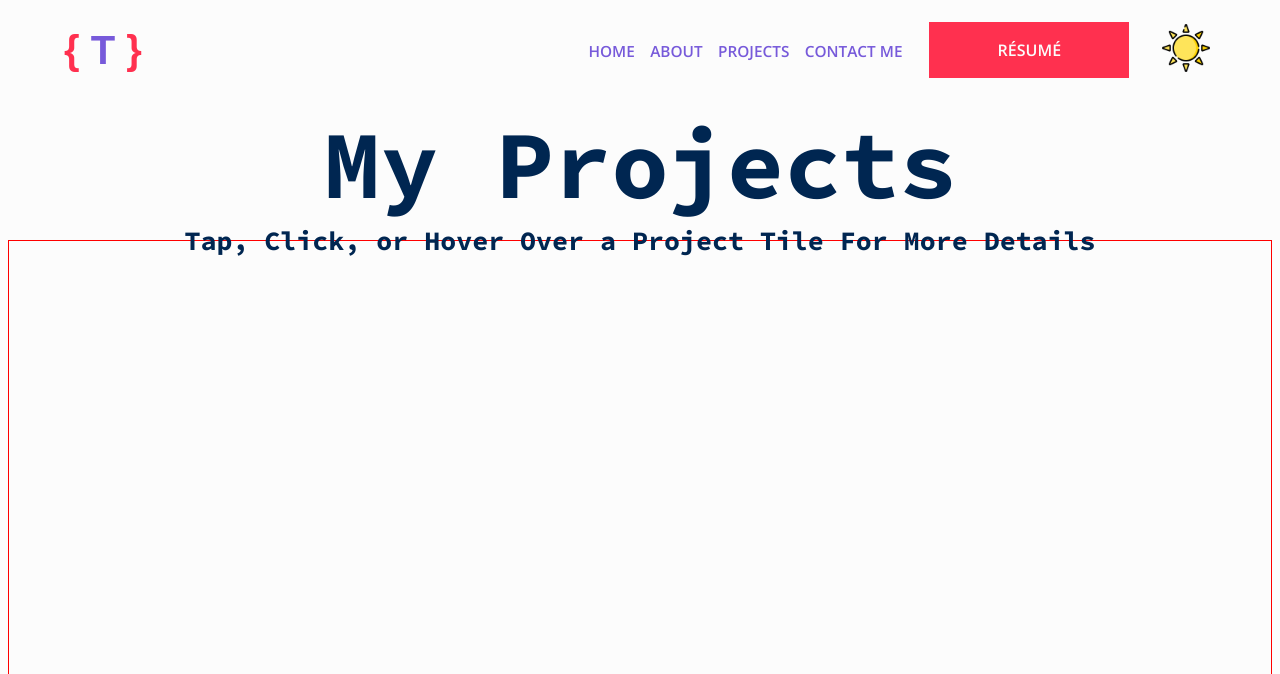
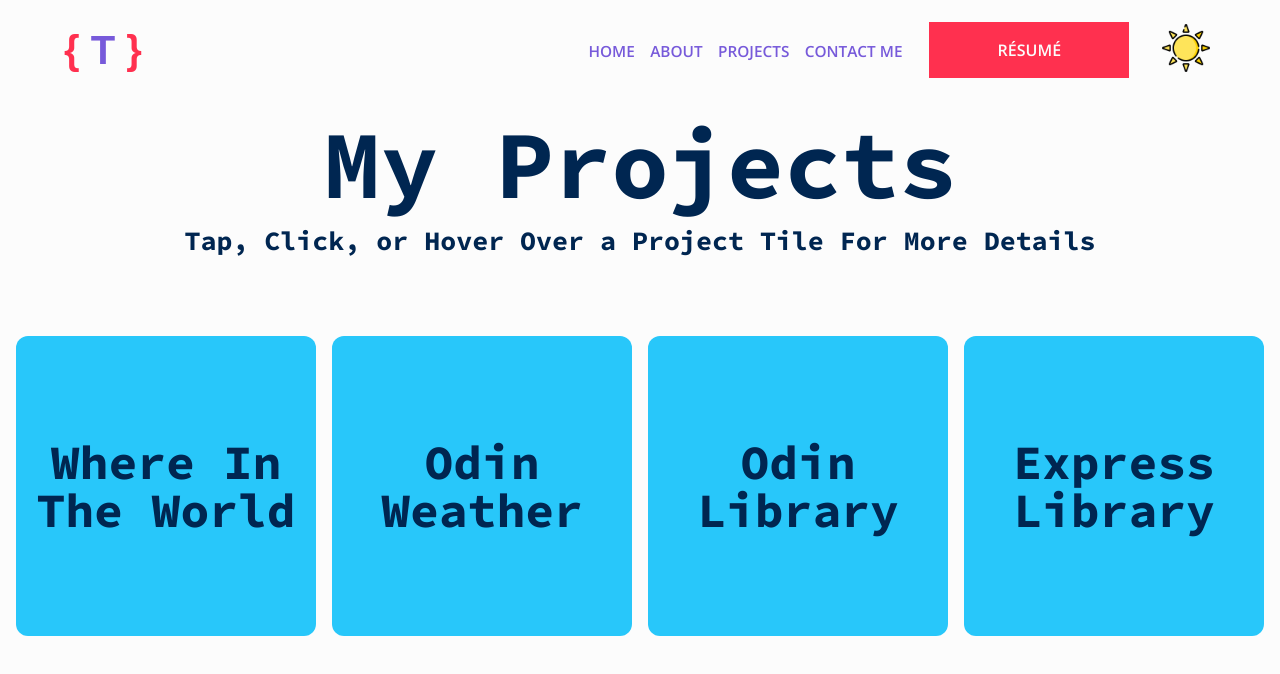
Before and after one commit to tanzeel44/portfolio, a Next.js app: page /projects in a window 1280 px wide. Shown: the top 674 px of the page. Built offline with nearby package versions, Linux system fonts and the light colour scheme.

Commit message:
card layout done

```diff
--- a/components/Projects/FlipCard.jsx
+++ b/components/Projects/FlipCard.jsx
@@ -2,17 +2,28 @@ import styled from 'styled-components';
 import Carousel from './Carousel';
 
 const StyledCard = styled.div`
-  height: 260px;
-  width: 260px;
+  height: 250px;
+  width: 250px;
   border-radius: 12px;
+  margin: 0 auto;
+
+  @media only screen and (min-width: 768px) {
+    height: 300px;
+    width: 300px;
+  }
 
   .card {
-    height: 320px;
-    width: 320px;
+    height: 250px;
+    width: 250px;
     border-radius: inherit;
     transition: transform 1.7s;
     transform-style: preserve-3d;
     backface-visibility: hidden;
+
+    @media only screen and (min-width: 768px) {
+      height: 300px;
+      width: 300px;
+    }
   }
 
   .face {
--- a/pages/projects.jsx
+++ b/pages/projects.jsx
@@ -59,10 +59,29 @@ const ProjectList = styled.div`
   }
 
   .projects-container {
-    width: 100%;
-    height: calc(80%);
-    border: 1px solid red;
-  }
+    height: 80%;
+    padding-top: 1rem;
+    overflow-y: auto;
+    display: grid;
+    grid-template-columns: 100%;
+    grid-row-gap: 1rem;
+
+    @media only screen and (min-width: 540px) and (max-width: 991px) {
+      grid-template-columns: 50% 50%;
+    }
+
+    @media only screen and (min-width: 540px) and (max-width: 991px) {
+      grid-template-columns: 50% 50%;
+    }
+
+    @media only screen and (min-width: 992px) and (max-width: 1279px) {
+      grid-template-columns: repeat(3, 1fr);
+    }
+
+    @media only screen and (min-width: 1280px) {
+      padding-top: 6rem;
+      grid-template-columns: repeat(4, 1fr);
+    }
 `;
 
 const projects = [
@@ -86,7 +105,11 @@ export default function Projects() {
           Tap, Click, or Hover Over a Project Tile For More Details
         </h2>
       </div>
-      <div className="projects-container" />
+      <div className="projects-container">
+        {projects.map(
+          (project) => <FlipCard key={project.title} title={project.title} image={project.image} />,
+        )}
+      </div>
     </ProjectList>
   );
 }
```
